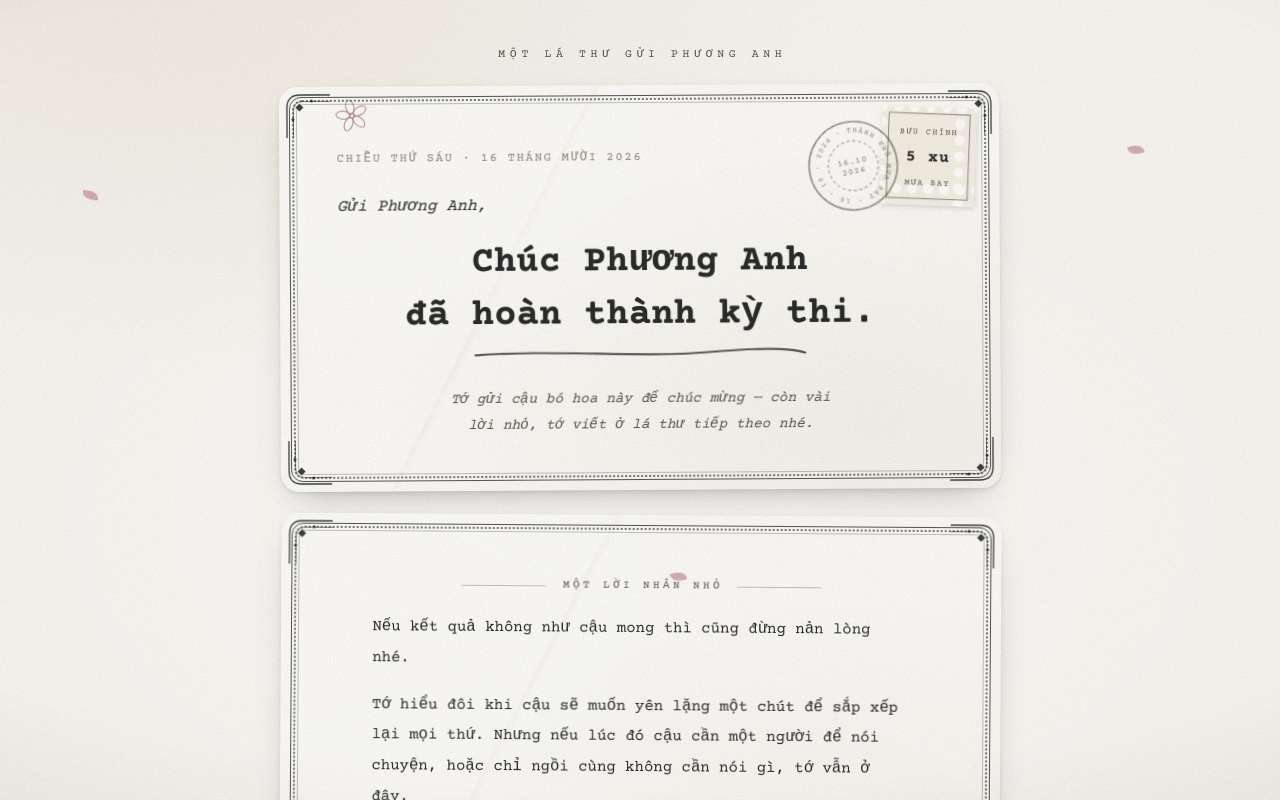
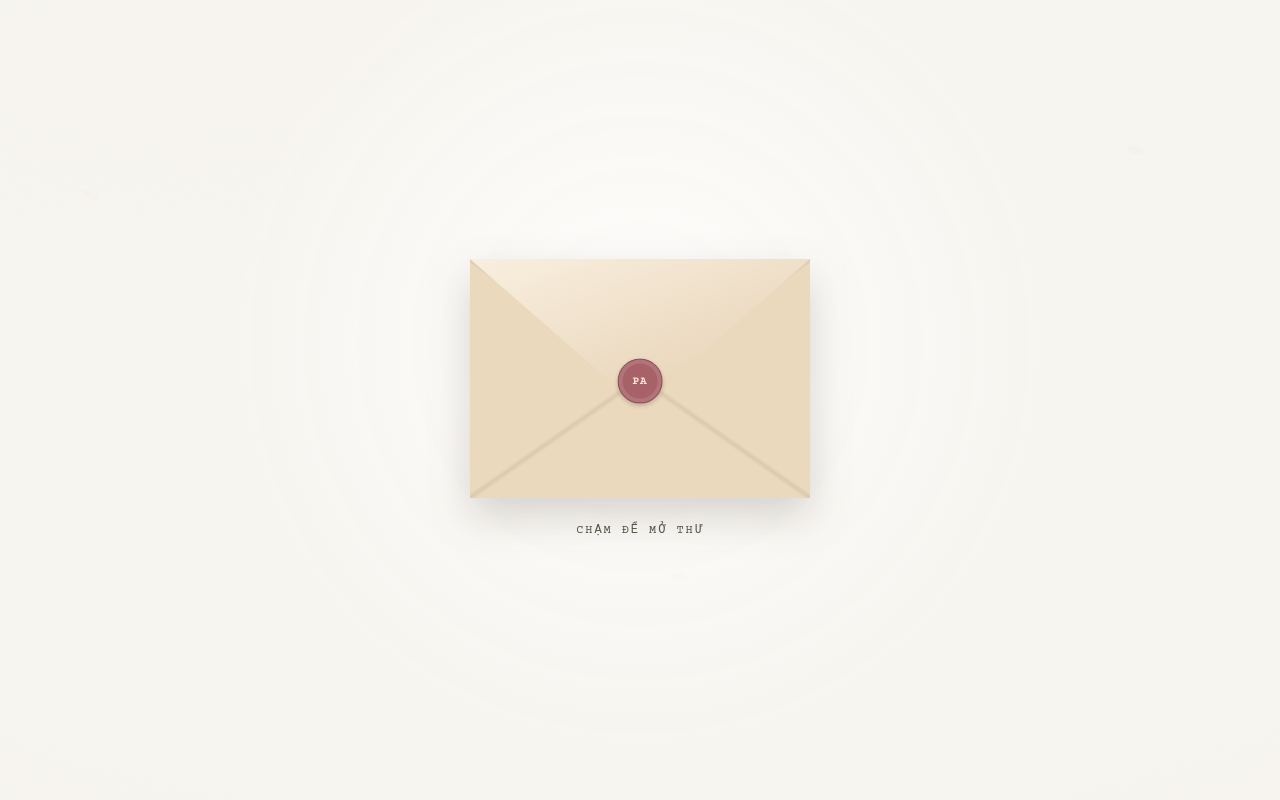
Before and after one commit to DuyHungHocCode/Anhpb, a Next.js app: page / in a window 1280 px wide. Shown: the top 800 px of the page. Built offline with nearby package versions, Linux system fonts and the light colour scheme.

Commit message:
Add interactive letter envelope

```diff
--- a/src/app/page.tsx
+++ b/src/app/page.tsx
@@ -146,6 +146,24 @@ export default function Home() {
         ))}
       </div>
 
+      <input
+        className="letter-toggle"
+        id="letter-open"
+        type="checkbox"
+        aria-label="Mở hoặc khép lá thư"
+      />
+      <div className="envelope-intro" aria-hidden="true">
+        <label className="envelope" htmlFor="letter-open">
+          <span className="envelope-letter">Gửi Phương Anh</span>
+          <span className="envelope-seal">PA</span>
+        </label>
+        <span className="envelope-hint">Chạm để mở thư</span>
+      </div>
+      <label className="close-letter" htmlFor="letter-open">
+        Khép thư
+      </label>
+
+      <div className="letter-content">
         <p className="letterhead">Một lá thư gửi Phương Anh</p>
 
         <main>
@@ -223,5 +241,6 @@ export default function Home() {
           gõ bằng máy chữ · gửi kèm một bó hoa · chúc cậu một ngày thật vui
         </footer>
       </div>
+    </div>
   );
 }
--- a/src/app/vintage.css
+++ b/src/app/vintage.css
@@ -80,6 +80,161 @@ body {
 
 .letter-stage main {
   flex: 1;
+}
+
+/* ---------- Phong bì mở thư ---------- */
+
+.letter-toggle {
+  position: fixed;
+  width: 1px;
+  height: 1px;
+  opacity: 0;
+}
+
+.envelope-intro {
+  position: fixed;
+  z-index: 50;
+  inset: 0;
+  display: grid;
+  place-content: center;
+  gap: 1.4rem;
+  background:
+    radial-gradient(circle at 50% 43%, rgba(255, 255, 255, 0.78), transparent 26rem),
+    rgba(247, 245, 240, 0.96);
+  transition: opacity 0.35s ease, visibility 0s linear 0.35s;
+}
+
+.envelope {
+  position: relative;
+  display: block;
+  width: min(78vw, 340px);
+  aspect-ratio: 1.42;
+  cursor: pointer;
+  filter: drop-shadow(0 18px 20px rgba(70, 55, 42, 0.2));
+  background: linear-gradient(145deg, #f3e8d4, #e6d2b3);
+  perspective: 700px;
+}
+
+.envelope::before,
+.envelope::after {
+  content: "";
+  position: absolute;
+  inset: 0;
+}
+
+.envelope::before {
+  z-index: 3;
+  clip-path: polygon(0 0, 100% 0, 50% 62%);
+  transform-origin: top;
+  background: linear-gradient(160deg, #f9efdf, #ddc3a0);
+  transition: transform 0.7s cubic-bezier(0.2, 0.7, 0.25, 1);
+}
+
+.envelope::after {
+  z-index: 2;
+  clip-path: polygon(0 0, 50% 57%, 100% 0, 100% 100%, 0 100%);
+  background:
+    linear-gradient(35deg, transparent 49%, rgba(116, 87, 55, 0.12) 50%, transparent 51%),
+    linear-gradient(-35deg, transparent 49%, rgba(116, 87, 55, 0.12) 50%, transparent 51%),
+    #ead9bd;
+}
+
+.envelope-letter {
+  position: absolute;
+  z-index: 1;
+  top: 12%;
+  left: 11%;
+  width: 78%;
+  padding: 1.15rem 0.5rem;
+  border: 1px solid rgba(43, 43, 43, 0.22);
+  background: var(--card);
+  color: var(--ink-soft);
+  font-size: 0.77rem;
+  letter-spacing: 0.13em;
+  text-align: center;
+  text-transform: uppercase;
+  transition: transform 0.65s cubic-bezier(0.2, 0.7, 0.25, 1);
+}
+
+.envelope-seal {
+  position: absolute;
+  z-index: 4;
+  top: 51%;
+  left: 50%;
+  display: grid;
+  width: 2.8rem;
+  aspect-ratio: 1;
+  place-items: center;
+  border: 1px solid rgba(104, 55, 55, 0.42);
+  border-radius: 50%;
+  background: #a76168;
+  box-shadow: inset 0 0 0 4px rgba(255, 255, 255, 0.12), 0 2px 4px rgba(55, 35, 35, 0.24);
+  color: #f9e6d3;
+  font-size: 0.7rem;
+  font-weight: 700;
+  letter-spacing: 0.08em;
+  transform: translate(-50%, -50%);
+  transition: opacity 0.25s ease, transform 0.25s ease;
+}
+
+.envelope-hint {
+  color: var(--ink-soft);
+  font-size: 0.75rem;
+  letter-spacing: 0.16em;
+  text-align: center;
+  text-transform: uppercase;
+  animation: soft-in 1s ease-out both;
+}
+
+.close-letter {
+  position: fixed;
+  z-index: 42;
+  top: 1rem;
+  right: 1rem;
+  padding: 0.45rem 0.7rem;
+  border: 1px solid var(--hairline);
+  border-radius: 999px;
+  background: color-mix(in srgb, var(--card) 88%, transparent);
+  color: var(--ink-soft);
+  cursor: pointer;
+  font-size: 0.68rem;
+  letter-spacing: 0.08em;
+  opacity: 0;
+  pointer-events: none;
+  transform: translateY(-0.4rem);
+  transition: opacity 0.25s ease, transform 0.25s ease;
+}
+
+.letter-toggle:focus-visible ~ .envelope-intro .envelope,
+.close-letter:focus-visible {
+  outline: 2px solid var(--ink-soft);
+  outline-offset: 5px;
+}
+
+#letter-open:checked ~ .envelope-intro {
+  visibility: hidden;
+  opacity: 0;
+  pointer-events: none;
+  transition-delay: 0.65s, 1s;
+}
+
+#letter-open:checked ~ .envelope-intro .envelope::before {
+  transform: rotateX(180deg);
+}
+
+#letter-open:checked ~ .envelope-intro .envelope-letter {
+  transform: translateY(-30%);
+}
+
+#letter-open:checked ~ .envelope-intro .envelope-seal {
+  opacity: 0;
+  transform: translate(-50%, -50%) scale(0.5);
+}
+
+#letter-open:checked ~ .close-letter {
+  opacity: 1;
+  pointer-events: auto;
+  transform: translateY(0);
 }
 
 /* ---------- Hoa trang trí + cánh hoa rơi ---------- */
@@ -233,22 +388,38 @@ body {
 
 .letterhead,
 .letter-foot {
+  opacity: 0;
+}
+
+.letter-card {
+  opacity: 0;
+}
+
+#letter-open:checked ~ .letter-content .letterhead,
+#letter-open:checked ~ .letter-content .letter-foot {
   animation: soft-in 0.9s ease-out both;
 }
 
-.letter-card {
+#letter-open:checked ~ .letter-content .letter-card {
   animation: card-in 0.7s cubic-bezier(0.2, 0.7, 0.3, 1) both;
 }
 
-.card-two { animation-delay: 0.16s; }
+#letter-open:checked ~ .letter-content .card-two { animation-delay: 0.16s; }
 
 .hero-underline path {
   stroke-dasharray: 250;
   stroke-dashoffset: 250;
+}
+
+.postmark {
+  opacity: 0;
+}
+
+#letter-open:checked ~ .letter-content .hero-underline path {
   animation: underline-draw 0.8s ease-out 0.55s forwards;
 }
 
-.postmark {
+#letter-open:checked ~ .letter-content .postmark {
   animation: postmark-in 0.7s ease-out 0.35s both;
 }
 
@@ -262,7 +433,14 @@ body {
     animation: none;
   }
 
-  .hero-underline path { stroke-dashoffset: 0; }
+  #letter-open:checked ~ .letter-content .letterhead,
+  #letter-open:checked ~ .letter-content .letter-foot,
+  #letter-open:checked ~ .letter-content .letter-card,
+  #letter-open:checked ~ .letter-content .postmark {
+    opacity: 1;
+  }
+
+  #letter-open:checked ~ .letter-content .hero-underline path { stroke-dashoffset: 0; }
 }
 
 /* ---------- TEM THƯ — mép xước ke (perforation) ---------- */
```
Lines whose indentation alone changed are shown as unchanged.
